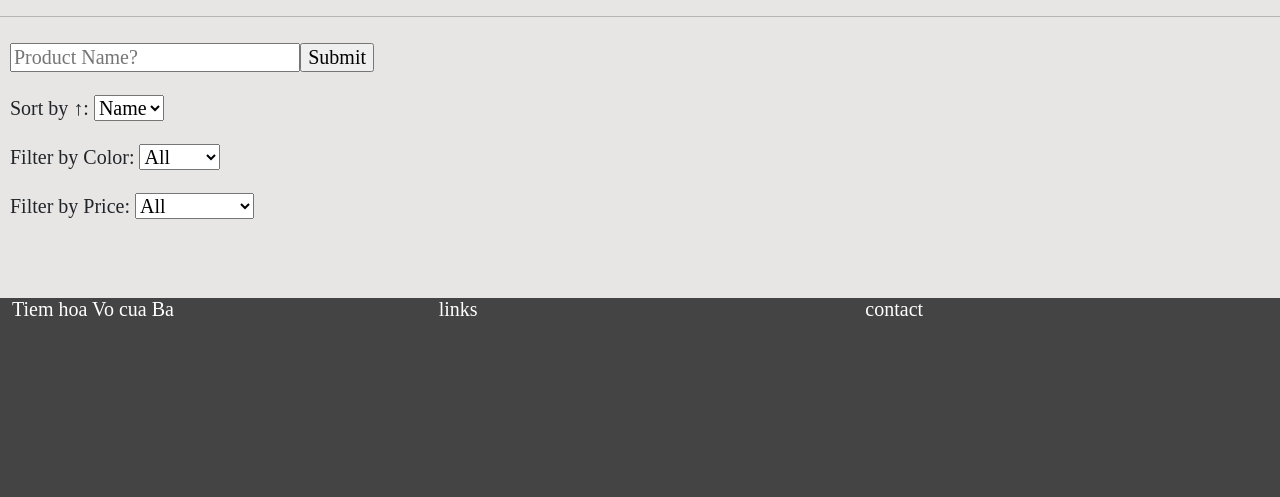
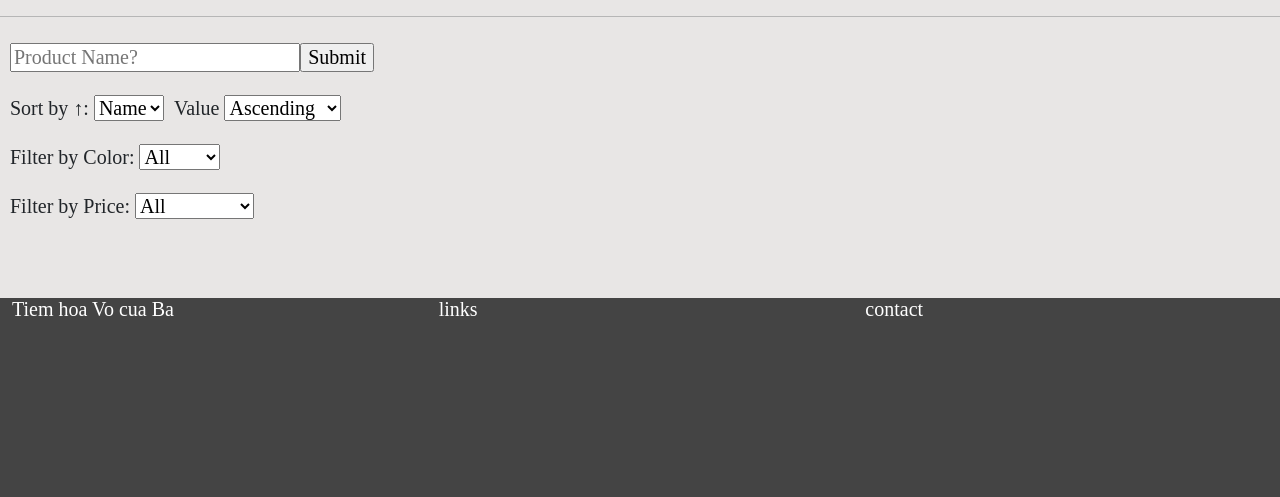
Before and after one commit to Kvq5522/PTUDW_PROJECT, a Node server app: page /product in a window 1280 px wide. Shown: the part 39-536 px from the top of the page. Run offline with Node 20, Linux system fonts and the light colour scheme; data that the repository does not hold is empty; some libraries are stand-ins or nearby versions; some web fonts are replaced.

Commit message:
feat: add asc and dsc to sort in product page

```diff
--- a/controllers/product.controller.js
+++ b/controllers/product.controller.js
@@ -2,7 +2,7 @@ const products = require('../models/Product.model');
 const qs = require('qs');
 
 const getProductPage = (req, res) => {
-    const {sort, color, priceRange, ...withoutFilter} = req.query;
+    const {sort, color, priceRange, sortValue, ...withoutFilter} = req.query;
 
     let nameFilter = withoutFilter.name ? withoutFilter.name : '';
     nameFilter = nameFilter.charAt(0).toUpperCase() + nameFilter.slice(1);
@@ -10,10 +10,10 @@ const getProductPage = (req, res) => {
     let sortFilter = sort ? sort : 'name';
     let lowPivot = priceRange ? Number(priceRange.split('-')[0]) : 0;
     let highPivot = priceRange ? Number(priceRange.split('-')[1]) : 1e9;
-
+    let sortValueFilter = sortValue ? Number(sortValue) : 1;
 
     products.Product.find({name: {'$regex': nameFilter, '$options': 'i'}, color: {'$regex': colorFilter},
-    price: {$gte: lowPivot, $lte: highPivot}}).sort(`${sortFilter}`).exec((err, data) => {
+    price: {$gte: lowPivot, $lte: highPivot}}).sort([[`${sortFilter}`, sortValueFilter]]).exec((err, data) => {
         if (err) {
             console.log(err);
             res.status(500).send('Internal Server Error');
--- a/views/product.ejs
+++ b/views/product.ejs
@@ -65,6 +65,7 @@
 
           <br />
 
+          <div style="display: flex; gap: 10px;">
             <div>
               <label for="sort">Sort by ↑:</label>
               <select name="sort">
@@ -72,6 +73,14 @@
                 <option value="price">Price</option>
                 <option value="date">Date</option>
               </select>
+            </div>
+            <div>
+              <label for="sortValue">Value</label>
+              <select name="sortValue">
+                <option value="1">Ascending</option>
+                <option value="-1">Descending</option>
+              </select>
+            </div>
           </div>
 
           <br />
```
Lines whose indentation alone changed are shown as unchanged.
